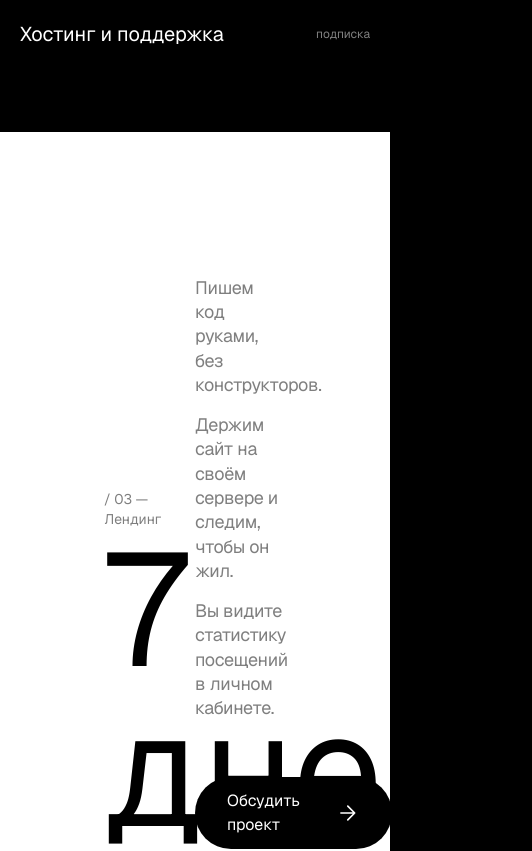
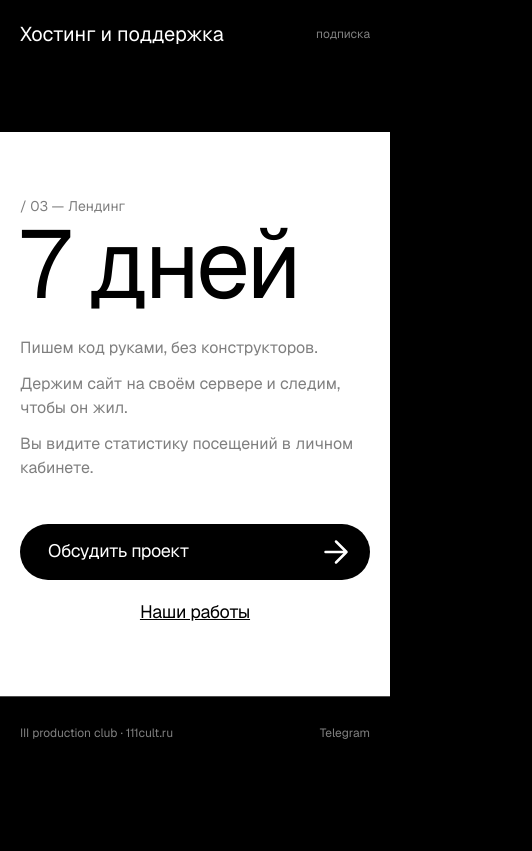
Before and after one commit to 111productionclub/111prodclub, a Next.js app in the folder frontend/: page / in a window 390 px wide. Shown: the part 1800-2651 px from the top of the page, 532 px wide, since content can reach past the window. After the commit the page ends 2569 px from the top, so only its background shows below. Built offline with nearby package versions, Linux system fonts and the light colour scheme.

Commit message:
feat: mobile landing

```diff
--- a/frontend/components/Landing.tsx
+++ b/frontend/components/Landing.tsx
@@ -7,19 +7,19 @@ const points: string[] = [
 ];
 export default function Landing() {
     return (
-        <section className="bg-white text-black grid grid-cols-2 items-end px-[104px] py-36">
+        <section className="bg-white text-black grid grid-cols-1 lg:grid-cols-2 items-end px-5 pt-16 pb-[72px] md:px-[104px] md:py-36">
             <div>
                 <SectionLabel>/ 03 — Лендинг</SectionLabel>
-                <p className="text-display-xl">7 дней</p>
+                <p className="text-display-xl-m md:text-display-xl md:tracking-normal">7 дней</p>
             </div>
-            <div className="flex flex-col gap-4">
+            <div className="flex flex-col gap-3 md:gap-4 mt-6 lg:mt-0">
                 {points.map((point) => (
-                    <p key={point} className="text-h3 text-black/50">
+                    <p key={point} className="text-base md:text-h3 text-black/50">
                         {point}
                     </p>
                 ))}
-                <div className="mt-10 flex items-center gap-20">
-                    <a href="https://t.me/III_cult" target="_blank" rel="noopener noreferrer" className="flex items-center gap-6 rounded-full bg-black px-8 py-3 text-white">Обсудить проект
+                <div className="mt-8 flex flex-col items-center gap-5 md:mt-10 md:flex-row md:gap-20">
+                    <a href="https://t.me/III_cult" target="_blank" rel="noopener noreferrer" className="flex w-full items-center justify-between gap-6 rounded-full bg-black py-2.5 pl-7 pr-4 text-h3 text-white md:w-auto md:px-8 md:py-3 md:text-base md:tracking-normal">Обсудить проект
                         <svg className="size-9" viewBox="0 0 36 36" fill="none" xmlns="http://www.w3.org/2000/svg">
                             <path d="M7.5 18H28.5M18 28.5L28.5 18L18 7.5" stroke="currentColor" strokeWidth="2.5" strokeLinecap="round" strokeLinejoin="round" />
                         </svg>
```
